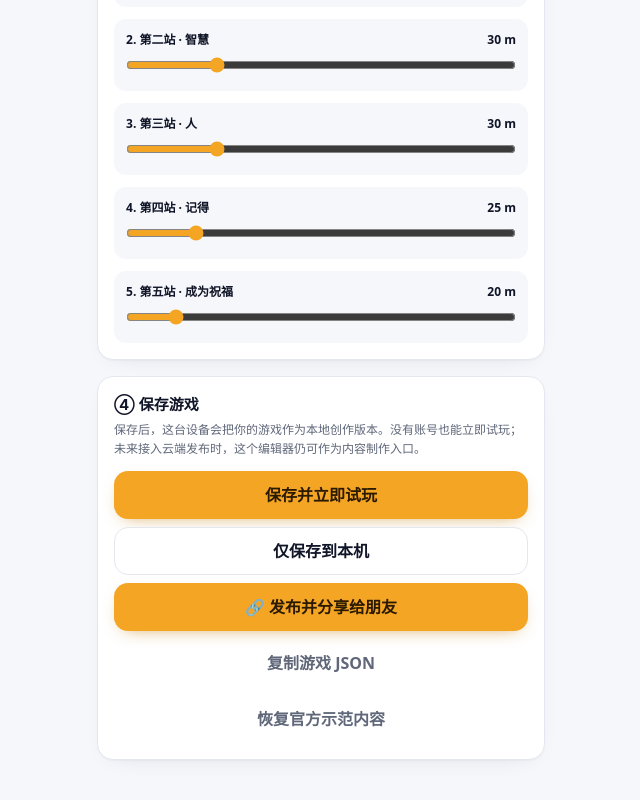
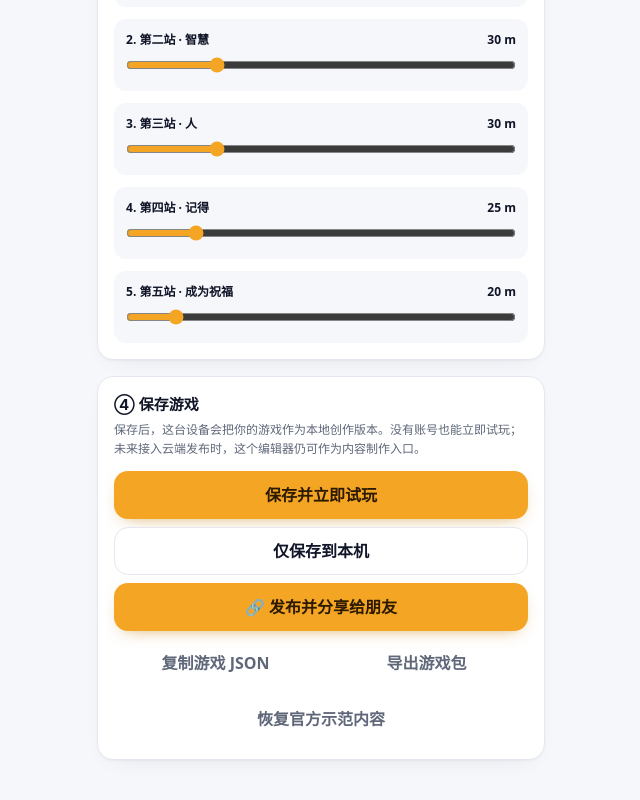
Before and after one commit to zemeiyu2-lgtm/mos-scene-hunt, a Next.js app: page /design in a window 1280 px wide. Shown: the part 3237-4037 px from the top of the page, without its empty margins (319-959 px from the left). Built offline with nearby package versions, Linux system fonts and the light colour scheme; no server answers.

Commit message:
fix: expose game package export button

```diff
--- a/app/design/page.tsx
+++ b/app/design/page.tsx
@@ -840,7 +840,7 @@ export default function DesignPage() {
             </div>
           ) : null}
           {shareMessage ? <p className="text-center text-[11.5px] text-[var(--muted)]">{shareMessage}</p> : null}
-          <button type="button" className="btn btn-ghost btn-block" onClick={copyJson}>复制游戏 JSON</button>
+          <div className="grid grid-cols-2 gap-2"><button type="button" className="btn btn-ghost btn-block" onClick={copyJson}>复制游戏 JSON</button><button type="button" className="btn btn-ghost btn-block" onClick={exportPackage}>导出游戏包</button></div>
           <button type="button" className="btn btn-ghost btn-block text-red-700" onClick={resetOfficial}>恢复官方示范内容</button>
         </div>
       </section>
```
